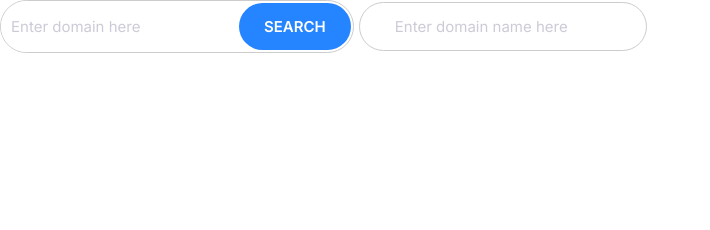
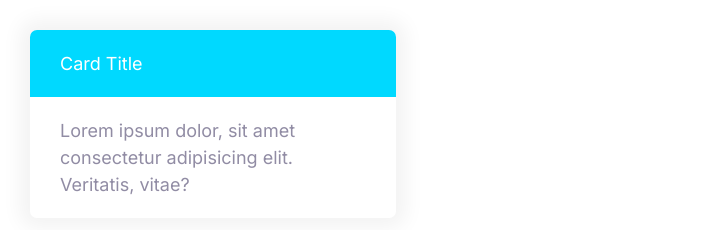
Before and after one commit to Lirac/webstar, a plain HTML site: page index.html in a window 1280 px wide. Shown: the whole page, without its empty margins (0-710 px from the left). Drawn offline with Linux system fonts and the light colour scheme; a web font is replaced by a local one.

Commit message:
Creates card component

```diff
--- a/css/styles.css
+++ b/css/styles.css
@@ -7,7 +7,9 @@
   --color-border: #ccc;
 }
 
-*, *::after, *::before {
+*,
+*::after,
+*::before {
   box-sizing: border-box;
 }
 
@@ -23,6 +25,7 @@ body {
   color: var(--color-body);
   font-size: 2.4rem;
   line-height: 1.5;
+  padding: 30px;
 }
 
 h1,
@@ -276,3 +279,25 @@ a {
     font-size: 1.5rem;
   }
 }
+
+/* Cards */
+.card {
+  border-radius: 7px;
+  box-shadow: 0 0 20px 10px #f3f3f3;
+  overflow: hidden;
+}
+
+.card__header,
+.card__body {
+  padding: 2rem 3rem;
+}
+
+.card--primary .card__header {
+  background: var(--color-primary);
+  color: #fff;
+}
+
+.card--secondary .card__header {
+  background: var(--color-secondary);
+  color: #fff;
+}
--- a/index.html
+++ b/index.html
@@ -15,10 +15,14 @@
     <title>Document</title>
   </head>
   <body>
-    <div class="input-group">
-      <input type="text" class="input" placeholder="Enter domain here" />
-      <button class="btn btn--primary">Search</button>
+    <div style="width: 30%">
+      <div class="card card--secondary">
+        <header class="card__header">Card Title</header>
+        <div class="card__body">
+          Lorem ipsum dolor, sit amet consectetur adipisicing elit. Veritatis,
+          vitae?
+        </div>
+      </div>
     </div>
-    <input type="text" class="input" placeholder="Enter domain name here" />
   </body>
 </html>
```
Also changed, not shown: components/card.html (added, +7 -0 lines).
